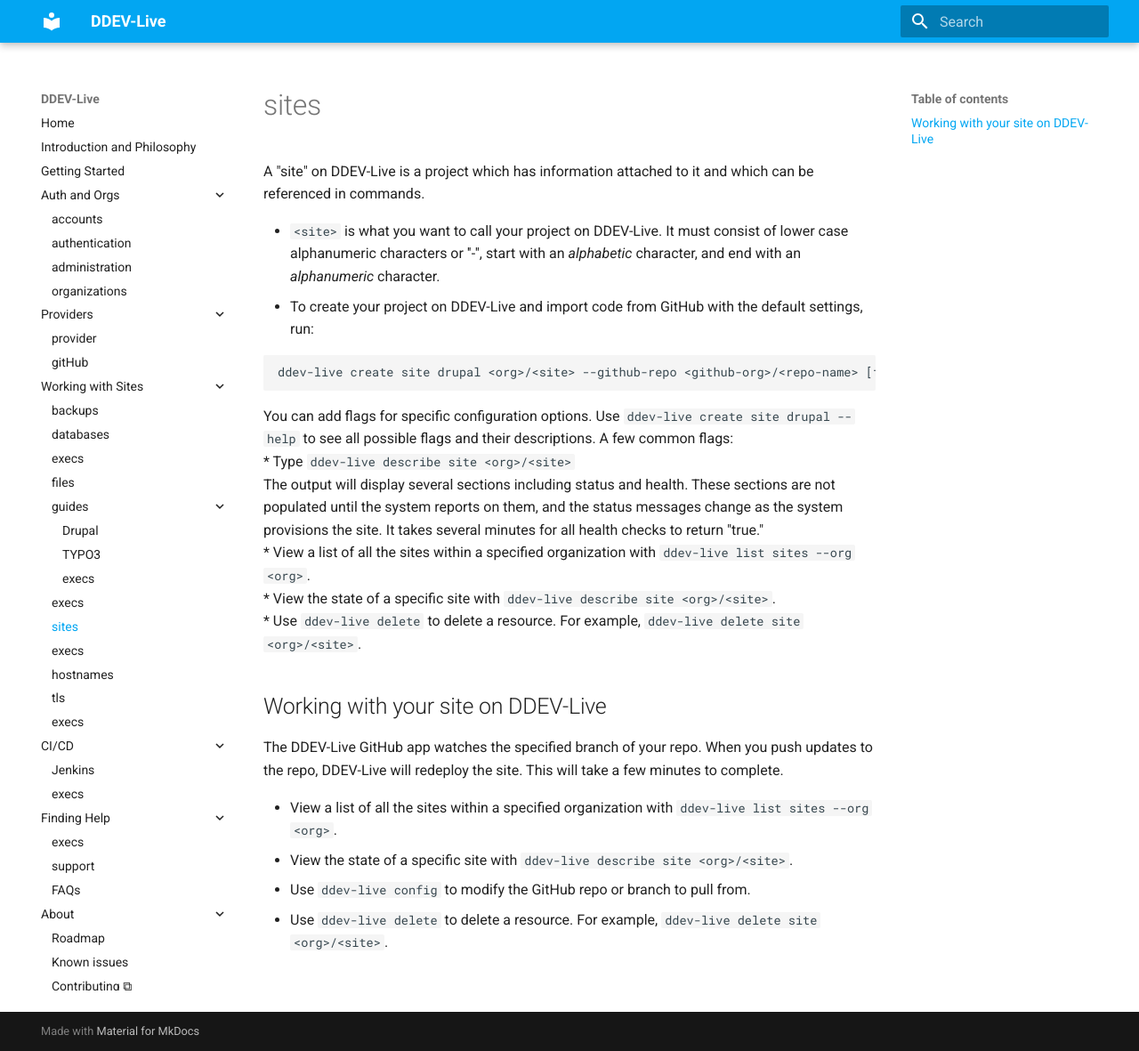
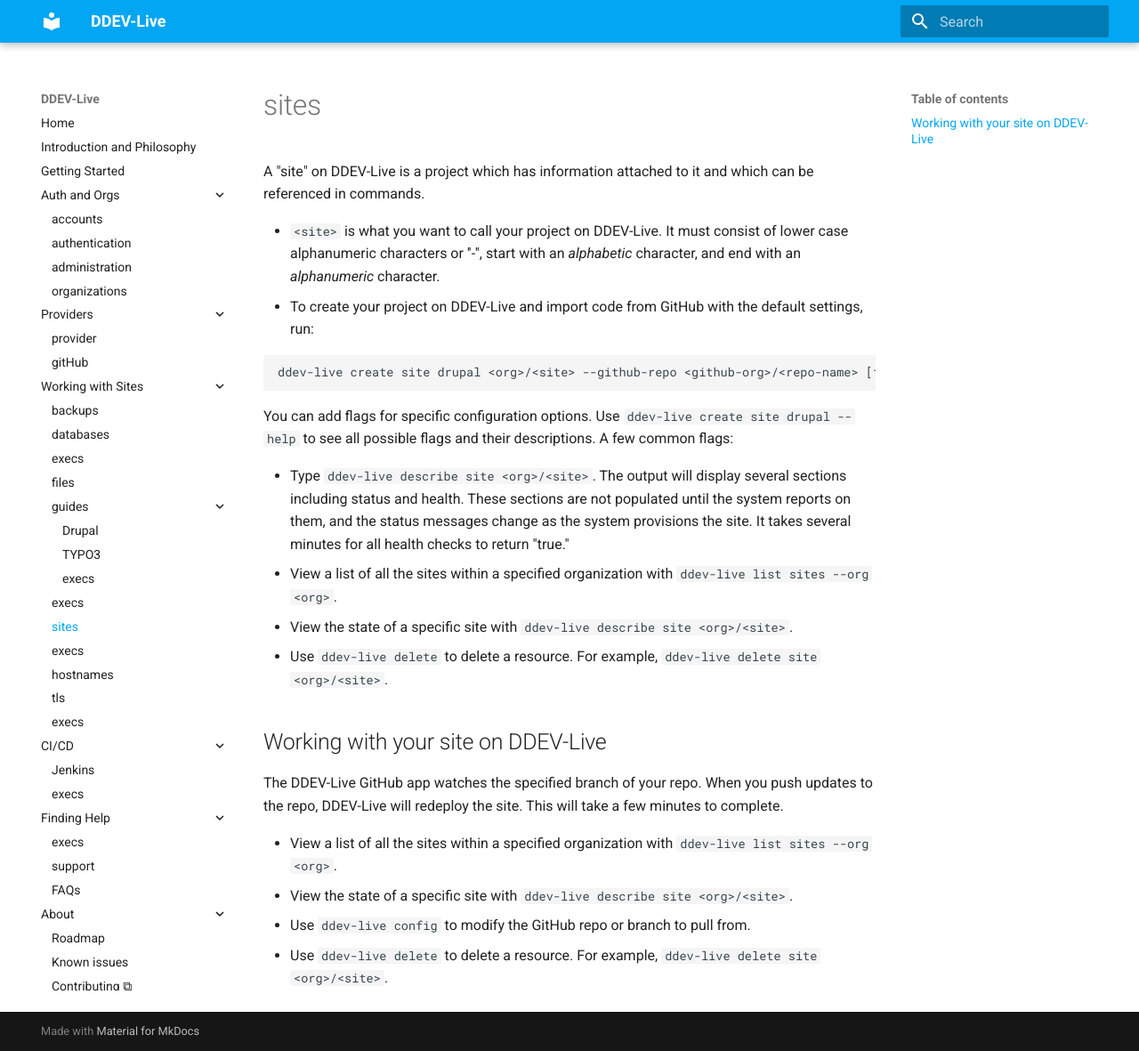
Before and after one commit to fru-io/docs-live, an MkDocs documentation site: the page built from docs/sites.md, in a window 1280 px wide and 1181 px high. Shown: the whole window at 89% size. Built offline with MkDocs 1.6.1 and Material for MkDocs 9.7.7, drawn with Linux system fonts in a browser that asks for light colours.

````diff
--- a/docs/sites.md
+++ b/docs/sites.md
@@ -6,11 +6,11 @@ A "site" on DDEV-Live is a project which has information attached to it and whic
 ddev-live create site drupal <org>/<site> --github-repo <github-org>/<repo-name> [flags]
 ```
 You can add flags for specific configuration options. Use `ddev-live create site drupal --help` to see all possible flags and their descriptions. A few common flags:
-* Type `ddev-live describe site <org>/<site>`
-The output will display several sections including status and health. These sections are not populated until the system reports on them, and the status messages change as the system provisions the site. It takes several minutes for all health checks to return "true."
-* View a list of all the sites within a specified organization with `ddev-live list sites --org <org>`.
-* View the state of a specific site with `ddev-live describe site <org>/<site>`.
-* Use `ddev-live delete` to delete a resource. For example, `ddev-live delete site <org>/<site>`.
+
+- Type `ddev-live describe site <org>/<site>`. The output will display several sections including status and health. These sections are not populated until the system reports on them, and the status messages change as the system provisions the site. It takes several minutes for all health checks to return "true."
+- View a list of all the sites within a specified organization with `ddev-live list sites --org <org>`.
+- View the state of a specific site with `ddev-live describe site <org>/<site>`.
+- Use `ddev-live delete` to delete a resource. For example, `ddev-live delete site <org>/<site>`.
 
 ## Working with your site on DDEV-Live
 The DDEV-Live GitHub app watches the specified branch of your repo. When you push updates to the repo, DDEV-Live will redeploy the site. This will take a few minutes to complete.
````
